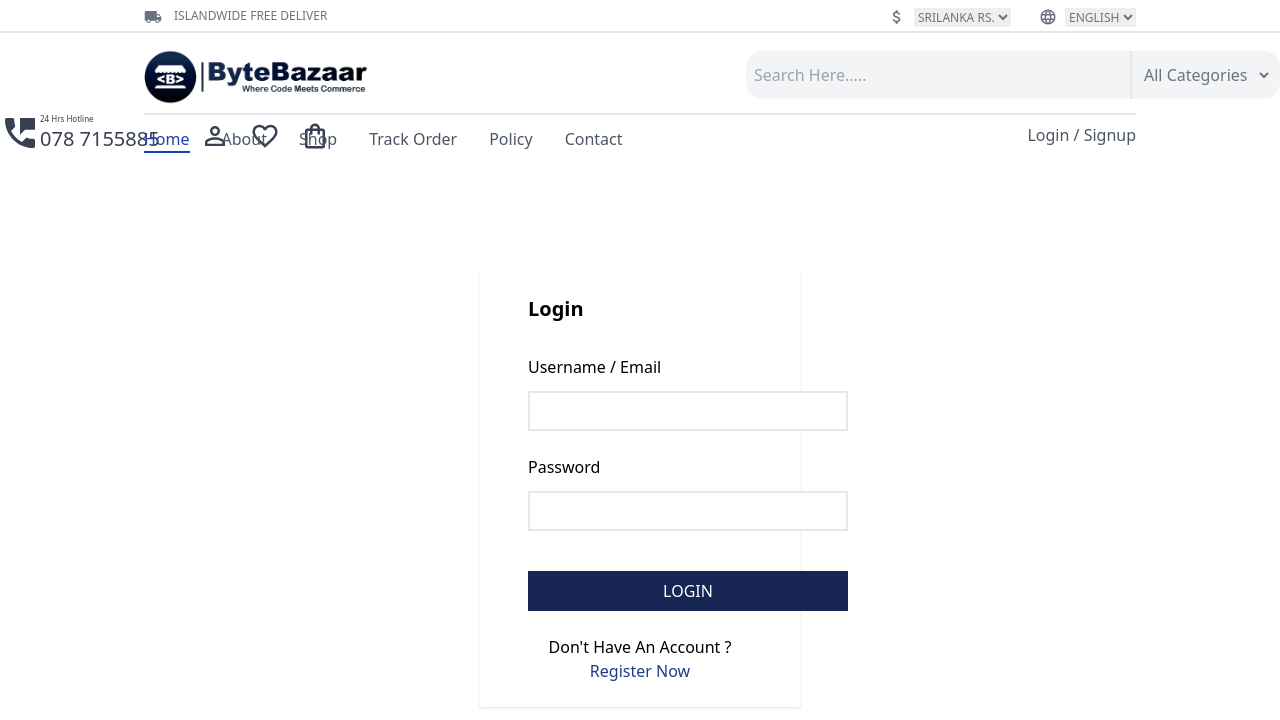
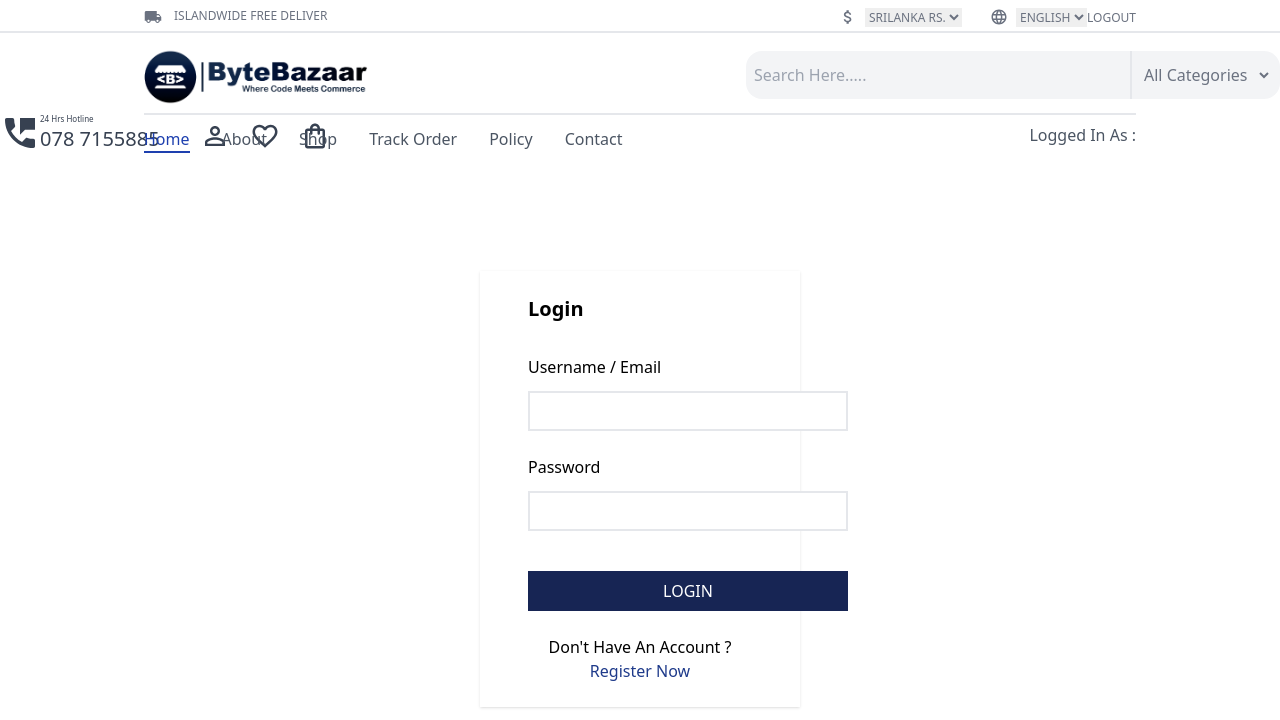
Before and after one commit to achinthajayashan/ByteBazaar-Online-Store, a React (Create React App) app in the folder client/: page /login in a window 1280 px wide. Shown: the top 720 px of the page. Built offline with nearby package versions, Linux system fonts and the light colour scheme.

Commit message:
refresh on login

```diff
--- a/client/package.json
+++ b/client/package.json
@@ -56,6 +56,6 @@
     "autoprefixer": "^10.4.16",
     "postcss": "^8.4.32",
     "react-router-dom": "^6.20.1",
-    "tailwindcss": "^3.3.6"
+    "tailwindcss": "^3.3.5"
   }
 }
--- a/client/src/view/common/MainContent/MainContent.tsx
+++ b/client/src/view/common/MainContent/MainContent.tsx
@@ -1,5 +1,4 @@
-import {Component} from "react";
-import {Route, Routes} from "react-router-dom";
+import React, {Component} from "react";
 import {Home} from "../../pages/home/Home";
 import {About} from "../../pages/about/About";
 import {Shop} from "../../pages/shop/Shop";
@@ -10,6 +9,8 @@ import {SignIn} from "../../pages/signIn/SignIn";
 import {ShoppingCart} from "../../pages/ShoppingCart/ShoppingCart";
 import {ModifyCart} from "../ModifyCart/ModifyCart";
 import {Login} from "../../pages/login/Login";
+import {MyAccount} from "../../pages/myAccount/MyAccount";
+import {Route, Routes} from "react-router-dom";
 
 export class MainContent extends Component {
     render() {
@@ -23,6 +24,7 @@ export class MainContent extends Component {
                 <Route path="/contact" Component={Contact}></Route>
                 <Route path="/signin" Component={SignIn}></Route>
                 <Route path="/login" Component={Login}></Route>
+                <Route path="/myaccount" Component={MyAccount}></Route>
                 <Route path="/shopping-cart"
                        element={<ShoppingCart
                            itemsList={ModifyCart.itemsList}/>
--- a/client/src/view/common/Navbar/Navbar.tsx
+++ b/client/src/view/common/Navbar/Navbar.tsx
@@ -20,16 +20,28 @@ import {ShoppingCart} from "../../pages/ShoppingCart/ShoppingCart";
 
 const userName= localStorage.getItem('userName');
 let content : JSX.Element;
-if(userName==null) {
+if(userName==" ") {
     content = <p>
         <Link to="/login">
             Login / Signup
         </Link></p>;
+
 }else{
     content= <p>Logged In As : {userName}</p>;
+
 }
 
+function refreshPage() {
+    window.location.reload();
+}
+
+
 export class Navbar extends Component {
+
+    private logout(){
+        localStorage.setItem('userName'," ");
+        refreshPage();
+    }
 
     render() {
         return (
@@ -51,6 +63,7 @@ export class Navbar extends Component {
                             <option className="border-0">ENGLISH
                         </option>
                         </select>
+                        <button onClick={this.logout}>LOGOUT</button>
                     </div>
 
                     {/*<div className="text-gray-500">*/}
@@ -80,7 +93,7 @@ export class Navbar extends Component {
                             <p className="font-light text-[8px]">24 Hrs Hotline</p>
                             <h4 className="text-xl text-gray-700">078 7155885</h4>
                         </div>
-                        <PersonOutlineOutlinedIcon style={{fontSize : 30}} className="mr-5 mt-2 hover:text-blue-900"/>
+                        <Link to="/myaccount"><PersonOutlineOutlinedIcon style={{fontSize : 30}} className="mr-5 mt-2 hover:text-blue-900"/></Link>
                         <FavoriteBorderOutlinedIcon style={{fontSize : 30}} className="mr-5 font-light mt-2 hover:text-blue-900"/>
                         <Link to="/shopping-cart"><ShoppingBagOutlinedIcon style={{fontSize : 30}} className="mt-2 hover:text-blue-900"/></Link>
 
--- a/client/src/view/pages/login/Login.tsx
+++ b/client/src/view/pages/login/Login.tsx
@@ -1,5 +1,7 @@
-import {ChangeEvent, Component} from "react";
+import React, {ChangeEvent, Component} from "react";
 import {Link} from "react-router-dom";
+
+
 import axios from "axios";
 
 interface LogInProps {
@@ -12,9 +14,19 @@ interface LogInState {
 }
 
 
-export class Login extends Component<LogInProps, LogInState> {
+function refreshPage() {
+    window.location.reload();
+}
+
+
+
+export class Login extends React.Component<LogInProps, LogInState> {
 
     private api: any;
+
+    static accountDetails=[];
+
+
 
     constructor(props: any) {
         super(props);
@@ -22,6 +34,7 @@ export class Login extends Component<LogInProps, LogInState> {
         this.state = {
             email:"",
             password:"",
+
         };
     }
 
@@ -41,8 +54,11 @@ export class Login extends Component<LogInProps, LogInState> {
                     console.log(jsonData);
                     console.log(jsonData[0].password);
                     if (jsonData[0].password==typedPW){
-                        alert(this.state.email+" Login Success !");
+                        alert(jsonData[0].name+" Login Success !");
                         localStorage.setItem('userName', jsonData[0].name);
+                        localStorage.setItem('userEmail',jsonData[0].email);
+                        localStorage.setItem('islogin','true');
+                        refreshPage();
                     }else{
                         alert("Wrong Password")
                     }
@@ -85,6 +101,7 @@ export class Login extends Component<LogInProps, LogInState> {
                         <p className="text-center mt-6">Don't Have An Account ? <br/><Link to="/signin" className="text-blue-900">Register Now</Link></p>
                     </div>
                 </section>
+
             </>
         );
     }
--- /dev/null
+++ b/client/src/view/pages/myAccount/MyAccount.tsx
@@ -0,0 +1,13 @@
+import {Component} from "react";
+
+
+export class MyAccount extends Component {
+    render() {
+
+        return (
+            <>
+            </>
+
+        );
+    }
+}
```
Also changed, not shown: 1 other file (tests, documents, lock files or other folders).
